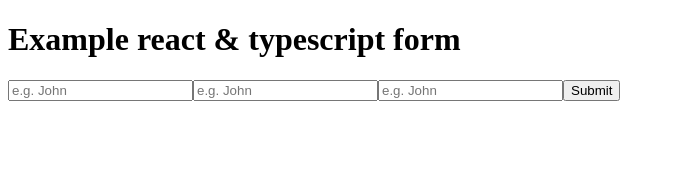
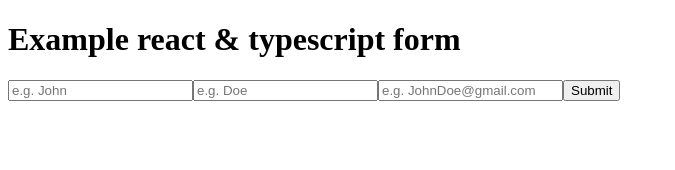
Before and after one commit to NorthernWolf22/Example-react-ts-form, a React (Vite) app: page / in a window 1280 px wide. Shown: the top 170 px of the page, without its empty margins (0-675 px from the left). Built offline with nearby package versions, Linux system fonts and the light colour scheme.

Commit message:
amending the add student form to correct the input placeholders and name

```diff
--- a/src/components/AddStudentForm.tsx
+++ b/src/components/AddStudentForm.tsx
@@ -61,15 +61,15 @@ const AddStudentForm = ({addStudent} : AddStudentFormProps) => {
             />
             <input
                 type="text"
-                placeholder="e.g. John"
-                name="firstName"
+                placeholder="e.g. Doe"
+                name="lastName"
                 value={formData.lastName}
                 onChange={(e) => handleInputChanges(e)}
             />
             <input
                 type="text"
-                placeholder="e.g. John"
-                name="firstName"
+                placeholder="e.g. JohnDoe@gmail.com"
+                name="email"
                 value={formData.email}
                 onChange={(e) => handleInputChanges(e)}
             />
```
